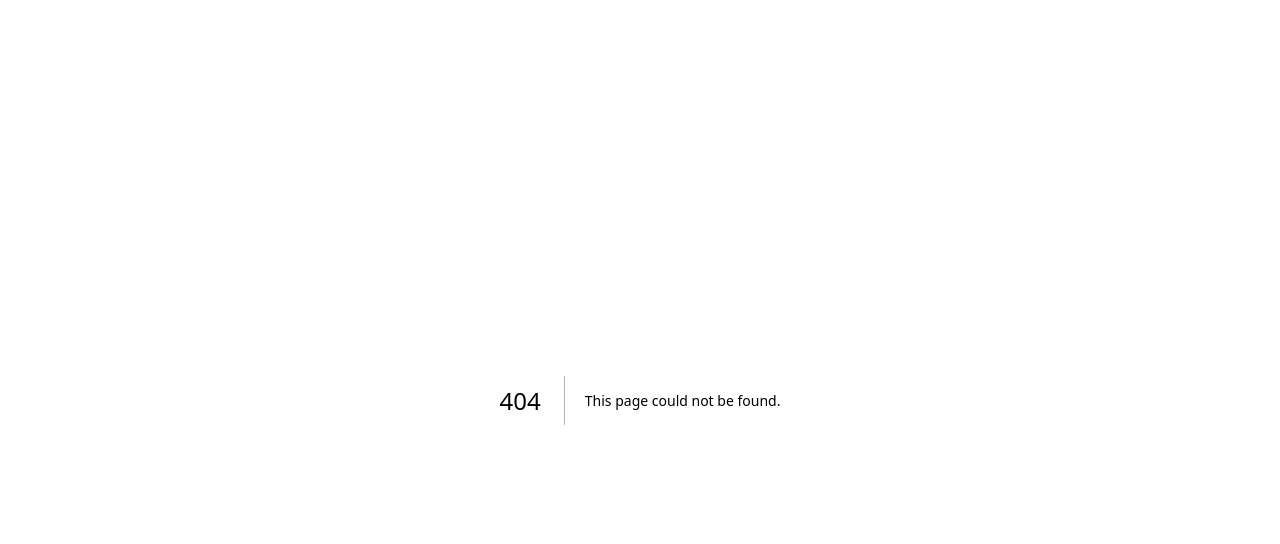
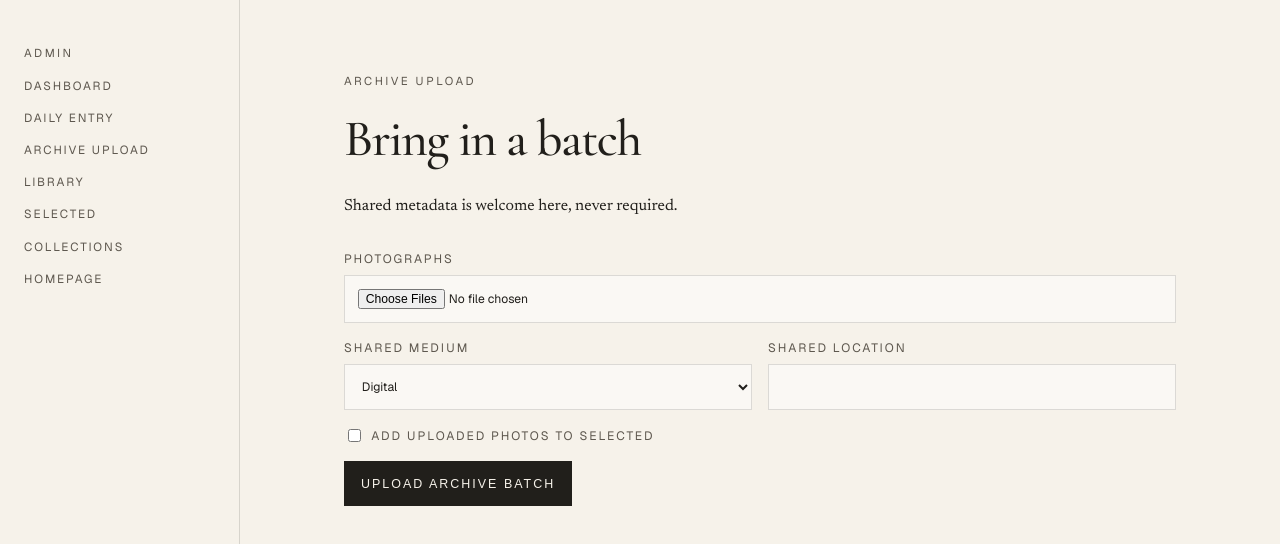
Before and after one commit to zyeo/photography-portfolio, a Next.js app: page /admin/archive in a window 1280 px wide. Before the commit this address had no page. Shown: the top 544 px of the page. Built offline with nearby package versions, Linux system fonts and the light colour scheme.

Commit message:
Add archive upload and library workflows

```diff
--- /dev/null
+++ b/src/app/admin/archive/archive-upload-form.module.css
@@ -0,0 +1,10 @@
+.form { display: grid; gap: 1rem; margin-top: 2rem; }
+.form label { display: grid; gap: 0.45rem; color: var(--ink-soft); font-size: 0.76rem; letter-spacing: 0.16em; text-transform: uppercase; }
+.form input, .form select { border: 1px solid var(--line); background: rgba(255,255,255,.45); color: var(--ink); font: inherit; letter-spacing: normal; padding: .8rem; text-transform: none; }
+.grid { display: grid; gap: 1rem; }
+.checkbox { display: flex !important; align-items: center; gap: .5rem; }
+.form button { width: fit-content; border: 1px solid var(--ink); background: var(--ink); color: var(--paper); padding: .9rem 1rem; font-size: .78rem; letter-spacing: .16em; text-transform: uppercase; }
+.review { display: grid; gap: .8rem; margin-top: 2rem; }
+.review article { display: grid; gap: .25rem; border: 1px solid var(--line); padding: 1rem; }
+.review span { color: var(--ink-soft); font-size: .78rem; }
+@media (min-width:42rem){ .grid{grid-template-columns:repeat(2,minmax(0,1fr));} }
--- /dev/null
+++ b/src/app/admin/archive/archive-upload-form.tsx
@@ -0,0 +1,75 @@
+"use client";
+
+import { useState, type FormEvent } from "react";
+import styles from "./archive-upload-form.module.css";
+
+type Photo = {
+  id: string;
+  original_filename: string;
+  location_name: string | null;
+  medium: "digital" | "film";
+  selected: boolean;
+  date_taken: string | null;
+  camera: string | null;
+};
+
+export function ArchiveUploadForm() {
+  const [photos, setPhotos] = useState<Photo[]>([]);
+  const [error, setError] = useState<string | null>(null);
+
+  async function handleSubmit(event: FormEvent<HTMLFormElement>) {
+    event.preventDefault();
+    setError(null);
+    const response = await fetch("/api/admin/archive", {
+      method: "POST",
+      body: new FormData(event.currentTarget),
+    });
+    const payload = (await response.json()) as { photos?: Photo[]; error?: string };
+    setPhotos(payload.photos ?? []);
+    setError(payload.error ?? null);
+  }
+
+  return (
+    <>
+      <form className={styles.form} onSubmit={handleSubmit}>
+        <label>
+          Photographs
+          <input name="files" type="file" accept="image/*" multiple required />
+        </label>
+        <div className={styles.grid}>
+          <label>
+            Shared medium
+            <select name="medium" defaultValue="digital">
+              <option value="digital">Digital</option>
+              <option value="film">Film</option>
+            </select>
+          </label>
+          <label>
+            Shared location
+            <input name="locationName" type="text" />
+          </label>
+        </div>
+        <label className={styles.checkbox}>
+          <input name="selected" type="checkbox" />
+          Add uploaded photos to Selected
+        </label>
+        <button type="submit">Upload archive batch</button>
+        {error ? <p role="alert">{error}</p> : null}
+      </form>
+
+      {photos.length ? (
+        <section className={styles.review}>
+          <p className="eyebrow">Review grid</p>
+          {photos.map((photo) => (
+            <article key={photo.id}>
+              <strong className="serif">{photo.original_filename}</strong>
+              <span>{photo.location_name ?? "No location"}</span>
+              <span>{photo.date_taken ?? "No EXIF date"}</span>
+              <span>{photo.camera ?? "No camera"}</span>
+            </article>
+          ))}
+        </section>
+      ) : null}
+    </>
+  );
+}
--- /dev/null
+++ b/src/app/admin/archive/page.module.css
@@ -0,0 +1,6 @@
+.page {
+  width: min(100% - 2rem, 52rem);
+  margin: 0 auto;
+  padding-block: clamp(2rem, 1.4rem + 3vw, 4rem);
+}
+.page h1 { margin: 0.35rem 0 0.75rem; font-size: clamp(2rem, 1.6rem + 2vw, 3.25rem); }
--- /dev/null
+++ b/src/app/admin/archive/page.tsx
@@ -0,0 +1,13 @@
+import { ArchiveUploadForm } from "./archive-upload-form";
+import styles from "./page.module.css";
+
+export default function ArchivePage() {
+  return (
+    <main className={styles.page}>
+      <p className="eyebrow">Archive Upload</p>
+      <h1 className="display">Bring in a batch</h1>
+      <p className="serif">Shared metadata is welcome here, never required.</p>
+      <ArchiveUploadForm />
+    </main>
+  );
+}
--- /dev/null
+++ b/src/app/admin/library/page.module.css
@@ -0,0 +1,8 @@
+.page { width:min(100% - 2rem,54rem); margin:0 auto; padding-block:clamp(2rem,1.4rem + 3vw,4rem); }
+.page h1 { margin:.35rem 0 1.5rem; font-size:clamp(2rem,1.6rem + 2vw,3.25rem); }
+.page form { display:flex; flex-wrap:wrap; gap:.7rem; align-items:center; margin-bottom:1.5rem; }
+.page input,.page select { border:1px solid var(--line); background:rgba(255,255,255,.45); padding:.7rem; }
+.page button { border:1px solid var(--ink); background:var(--ink); color:var(--paper); padding:.75rem 1rem; }
+.list { display:grid; gap:.8rem; }
+.list article { display:grid; gap:.25rem; border:1px solid var(--line); padding:1rem; }
+.list span { color:var(--ink-soft); font-size:.78rem; }
--- /dev/null
+++ b/src/app/api/admin/archive/route.ts
@@ -0,0 +1,60 @@
+import { NextResponse } from "next/server";
+import { extractExif } from "@/lib/photos/exif";
+import { assertAcceptedImage, buildOriginalObjectPath } from "@/lib/photos/uploads";
+import { createClient } from "@/lib/supabase/server";
+
+export async function POST(request: Request) {
+  const supabase = await createClient();
+  const {
+    data: { user },
+  } = await supabase.auth.getUser();
+  if (!user) return NextResponse.json({ error: "Unauthorized" }, { status: 401 });
+
+  const formData = await request.formData();
+  const files = formData.getAll("files").filter((value): value is File => value instanceof File);
+  const medium = String(formData.get("medium") ?? "digital") as "digital" | "film";
+  const locationName = String(formData.get("locationName") ?? "").trim() || null;
+  const selected = formData.get("selected") === "on";
+
+  if (!files.length) return NextResponse.json({ error: "At least one image is required." }, { status: 400 });
+
+  const photos = [];
+
+  for (const file of files) {
+    assertAcceptedImage(file);
+    const buffer = await file.arrayBuffer();
+    const metadata = await extractExif(buffer);
+    const imagePath = buildOriginalObjectPath(file);
+    const { error: uploadError } = await supabase.storage.from("originals").upload(imagePath, buffer, {
+      contentType: file.type,
+      upsert: false,
+    });
+    if (uploadError) return NextResponse.json({ error: uploadError.message }, { status: 500 });
+
+    const { data, error } = await supabase
+      .from("photos")
+      .insert({
+        image_path: imagePath,
+        original_filename: file.name,
+        date_taken: metadata.dateTaken,
+        location_name: locationName,
+        latitude: metadata.latitude,
+        longitude: metadata.longitude,
+        camera: metadata.camera,
+        lens: metadata.lens,
+        aperture: metadata.aperture,
+        shutter_speed: metadata.shutterSpeed,
+        iso: metadata.iso,
+        medium,
+        selected,
+        selected_size: selected ? "normal" : null,
+      })
+      .select("id, original_filename, location_name, medium, selected, date_taken, camera")
+      .single();
+
+    if (error) return NextResponse.json({ error: error.message }, { status: 500 });
+    photos.push(data);
+  }
+
+  return NextResponse.json({ photos }, { status: 201 });
+}
--- /dev/null
+++ b/src/app/api/admin/photos/[id]/route.ts
@@ -0,0 +1,20 @@
+import { NextResponse } from "next/server";
+import { createClient } from "@/lib/supabase/server";
+
+type RouteContext = { params: Promise<{ id: string }> };
+
+export async function PATCH(request: Request, context: RouteContext) {
+  const supabase = await createClient();
+  const {
+    data: { user },
+  } = await supabase.auth.getUser();
+  if (!user) return NextResponse.json({ error: "Unauthorized" }, { status: 401 });
+
+  const { id } = await context.params;
+  const body = (await request.json()) as Record<string, unknown>;
+  const allowed = ["location_name", "medium", "hero_approved", "selected", "selected_size", "selected_order", "published"];
+  const update = Object.fromEntries(Object.entries(body).filter(([key]) => allowed.includes(key)));
+  const { data, error } = await supabase.from("photos").update(update).eq("id", id).select().single();
+  if (error) return NextResponse.json({ error: error.message }, { status: 400 });
+  return NextResponse.json({ photo: data });
+}
```
Also changed, not shown: src/app/admin/library/page.tsx (added, +45 -0 lines).
